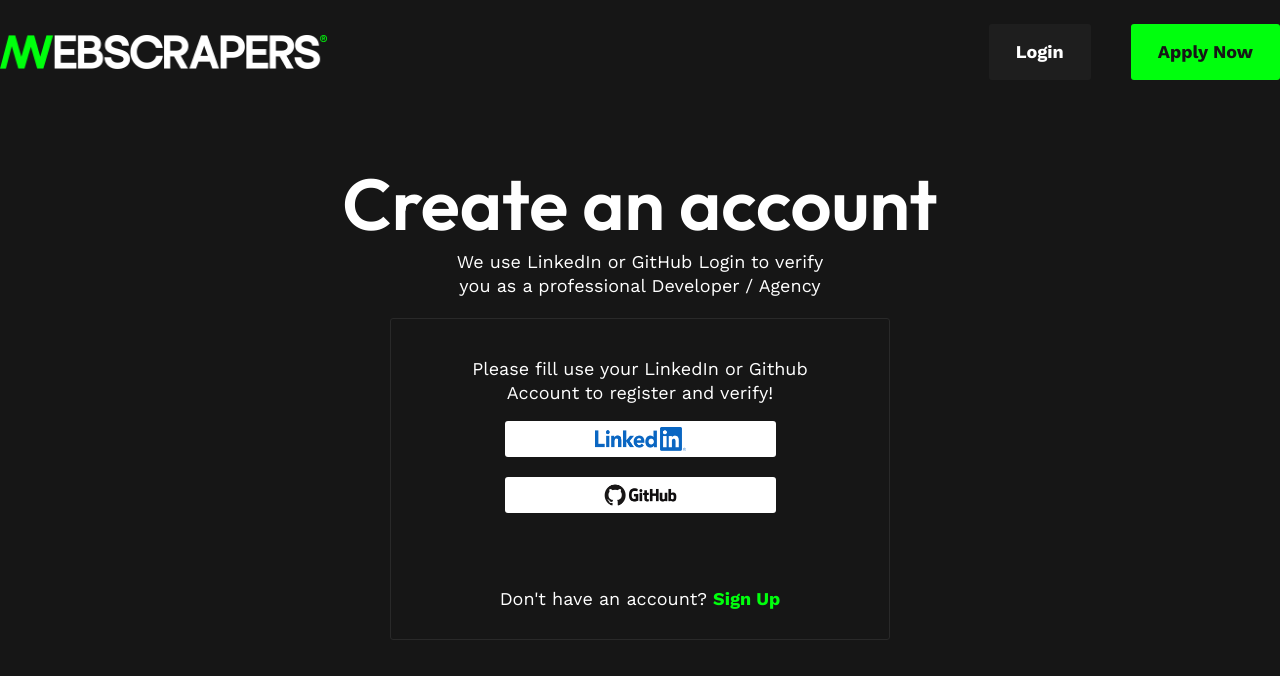
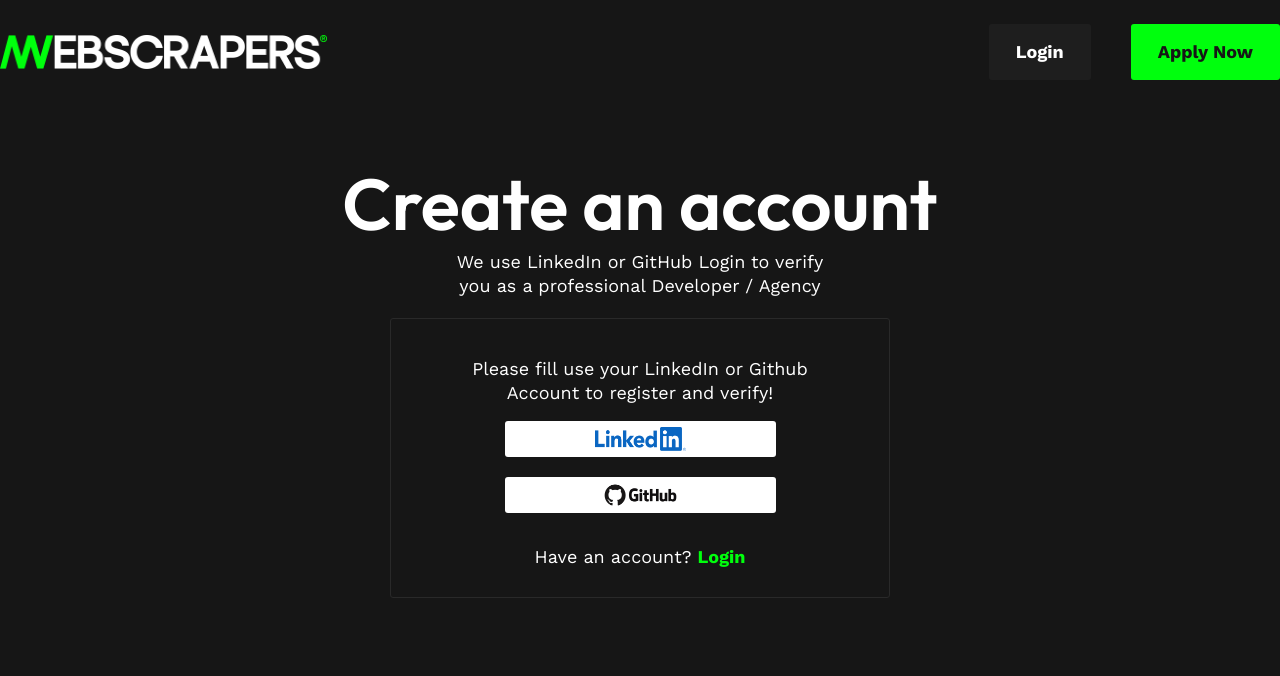
Before and after one commit to rakesh-olla/scrappers, a React (Vite) app: page /create-user in a window 1280 px wide. Shown: the top 676 px of the page. Built offline with nearby package versions, Linux system fonts and the light colour scheme; a small style sheet from the web is missing.

Commit message:
work on create user route

```diff
--- a/src/login/LoginSocialOnly.jsx
+++ b/src/login/LoginSocialOnly.jsx
@@ -18,7 +18,7 @@
                 <Link className='w-full mx-auto h-9 max-w-[271px] mt-3 sm:mt-4 md:mt-5 bg-white rounded-[3px] flex justify-center px-3'>
                     <img width={95} height={35} src={Github} alt="Linkedin" />
                 </Link>
-                <div className='flex items-center justify-center mt-4 sm:mt-8 md:mt-16 lg:mt-[74px] leading-133 text-lg text-white font-normal'>Don't have an account?&nbsp; <Link to="/create-user" className='text-primary font-bold'>Sign Up</Link></div>
+                <div className='flex items-center justify-center mt-4 sm:mt-8 leading-133 text-lg text-white font-normal'>Have an account?&nbsp; <Link to="/create-company" className='text-primary font-bold'>Login</Link></div>
             </form>
         </div>
     )
```
